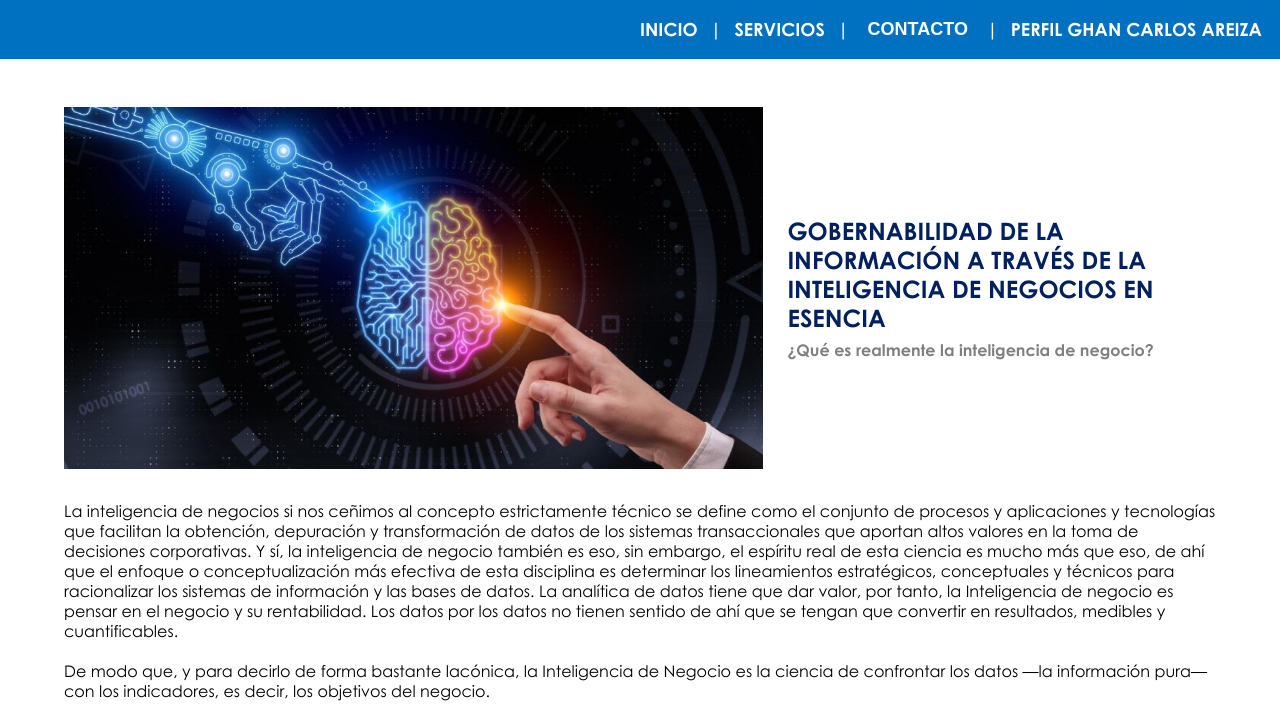
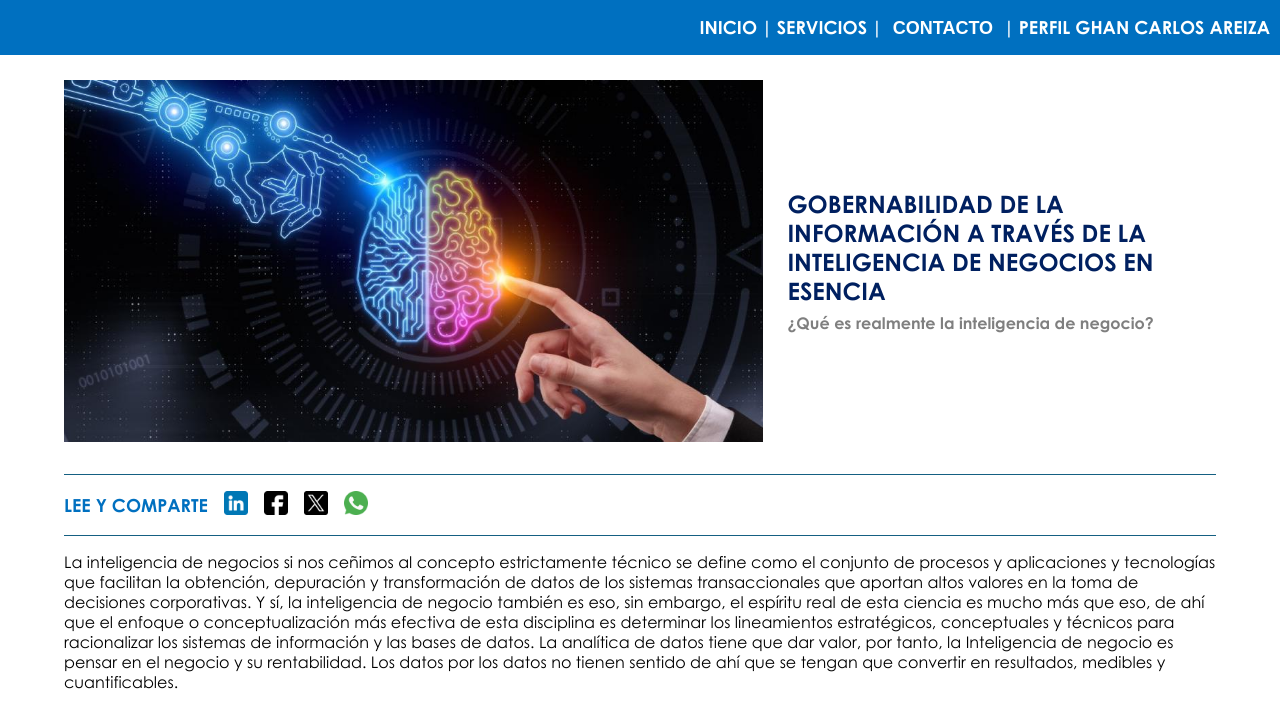
Before and after one commit to HenryCBQ/ghan-carlos-land, an Astro site: page /posts/Post-01.mdx in a window 1280 px wide. Shown: the top 709 px of the page. Built offline with nearby package versions, Linux system fonts and the light colour scheme; Astro itself is replaced by a stand-in of ours.

Commit message:
Replace hexagonal background image with a new WebP format; add social media share buttons; adjust layout styles for various components

```diff
--- a/src/components/Footer.astro
+++ b/src/components/Footer.astro
@@ -34,8 +34,10 @@
     }
 
     .description-book {
-        max-width: 70%;
+        max-width: 80%;
         margin: auto;
+        padding: 2rem;
+        border-top: 5px solid #92d050;
         display: flex;
         align-items: center;
         gap: 2rem;
--- a/src/components/NavMenu.astro
+++ b/src/components/NavMenu.astro
@@ -26,15 +26,14 @@
 <style>
     nav {
         background-color: #0070C0;
-        padding: 18px;
+        padding: 10px;
         display: flex;
         justify-content: end;
-    }
-
-    div {
-        width: 50%;
-        display: flex;
-        justify-content: space-between;
+        align-items: center;
+        height: 55px;
+        position: fixed;
+        inset: 0;
+        z-index: 1000
     }
 
     dialog {
@@ -68,6 +67,7 @@
 </style>
 
 <script>
+    document.addEventListener("astro:page-load", () => {
         const showButton = document.querySelector("#show-contact-dialog");
         if (showButton) {
             showButton.addEventListener("click", function () {
@@ -75,4 +75,5 @@
                 alertDialog.showModal();
             });
         }
+    });
 </script>
--- /dev/null
+++ b/src/components/ShareButtons.astro
@@ -0,0 +1,85 @@
+---
+const pageUrl = Astro.url.href;
+const pageTitle = Astro.props.title;
+const encodedPageUrl = encodeURIComponent(pageUrl);
+const encodedPageTitle = encodeURIComponent(pageTitle);
+const shareText = encodeURIComponent(`${pageTitle} - ${pageUrl}`);
+---
+
+<div>
+    <p>Lee y comparte</p>
+
+    <a
+        href={`https://www.linkedin.com/shareArticle?mini=true`}
+        target="_blank"
+        rel="noopener noreferrer"
+        aria-label="Compartir en Linkeding"
+    >
+        <img
+            src="/icon_linkedin.png"
+            alt="Ícono de Linkedin"
+            width="24px"
+        >
+    </a>
+
+    <a
+        href={`https://www.facebook.com/sharer/sharer.php?u=${encodedPageUrl}`}
+        target="_blank"
+        rel="noopener noreferrer"
+        aria-label="Compartir en Faceebok"
+    >
+        <img
+            src="/icon_facebook.webp"
+            alt="Ícono de Faceebook"
+            width="24px"
+        >
+    </a>
+
+    <a
+        href={`https://twitter.com/intent/tweet?url=${encodedPageUrl}&text=${encodedPageTitle}`}
+        target="_blank"
+        rel="noopener noreferrer"
+        aria-label="Compartir en la red social X"
+    >
+        <img
+            src="/icon_twitter.webp"
+            alt="Ícono de X"
+            width="24px"
+        >
+    </a>
+
+    <a
+        href={`https://api.whatsapp.com/send?text=${shareText}`}
+        target="_blank"
+        rel="noopener noreferrer"
+        aria-label="Compartir en WhatsApp"
+    >
+        <img
+            src="/icon_whatsapp.png"
+            alt="Ícono de WhatsApp"
+            width="24px"
+        >
+    </a>
+</div>
+
+<style>
+    div {
+        padding: 1rem 0rem;
+        display: flex;
+        align-items: center;
+        margin-bottom: 1rem;
+        border-top: 1px solid #156082;
+        border-bottom: 1px solid #156082;
+
+        a {
+            margin-left: 1rem;
+        }
+    }
+
+    p {
+        font-size: large;
+        text-transform: uppercase;
+        font-weight: bold;
+        color: #0070c0;
+    }
+</style>
--- a/src/components/Summary.astro
+++ b/src/components/Summary.astro
@@ -29,12 +29,13 @@
         justify-content: center;
         align-items: center;
         gap: 20px;
-        background-image: url("/hexagonal_background.png");
+        background-image: url("/hexagonal_background.webp");
         background-repeat: no-repeat;
         background-size: 100%;
         border-bottom-width: 12px;
         border-bottom-color: #92d050;
         border-bottom-style: solid;
+        margin-top: 55px;
 
         div {
             flex: 0 1 30%;
--- a/src/pages/posts/[slug].astro
+++ b/src/pages/posts/[slug].astro
@@ -1,8 +1,9 @@
 ---
 import type { GetStaticPaths } from "astro";
 import { getCollection } from "astro:content";
+import { Image } from "astro:assets";
 import Layout from '@layouts/BaseLayout.astro';
-import { Image } from "astro:assets";
+import ShareButtons from "@components/ShareButtons.astro";
 
 export const getStaticPaths = (async () => {
     const blogPosts = await getCollection('blog')
@@ -36,6 +37,9 @@
         </section>
 
         <section class="body-post">
+            <ShareButtons
+                title={ frontmatter.title }
+            />
             <Content />
         </section>
     </div>
@@ -48,7 +52,7 @@
     }
 
     .header-post {
-        margin-top: 3rem;
+        margin-top: 5rem;
         margin-bottom: 2rem;
         display: flex;
         align-items: center;
--- a/src/pages/profile-ghan-carlos.astro
+++ b/src/pages/profile-ghan-carlos.astro
@@ -70,7 +70,7 @@
 
     .profile {
         flex: 2;
-        margin-top: 40px;
+        margin-top: 90px;
 
         h1 {
             text-transform: uppercase;
@@ -94,7 +94,7 @@
     }
 
     .image-profile {
-        margin-top: 40px;
+        margin-top: 90px;
     }
 
     .experience {
--- a/src/pages/services.astro
+++ b/src/pages/services.astro
@@ -46,7 +46,7 @@
         text-align: center;
         color: #002060;
         font-weight: bold;
-        margin-top: 40px;
+        margin-top: 95px;
         font-size: 35px;
         padding: 10px;
         background-color: #f2f2f2;
```
Also changed, not shown: public/hexagonal_background.png (deleted), public/hexagonal_background.webp (added), public/icon_facebook.webp (added), public/icon_twitter.webp (added). Lines whose indentation alone changed are shown as unchanged.
